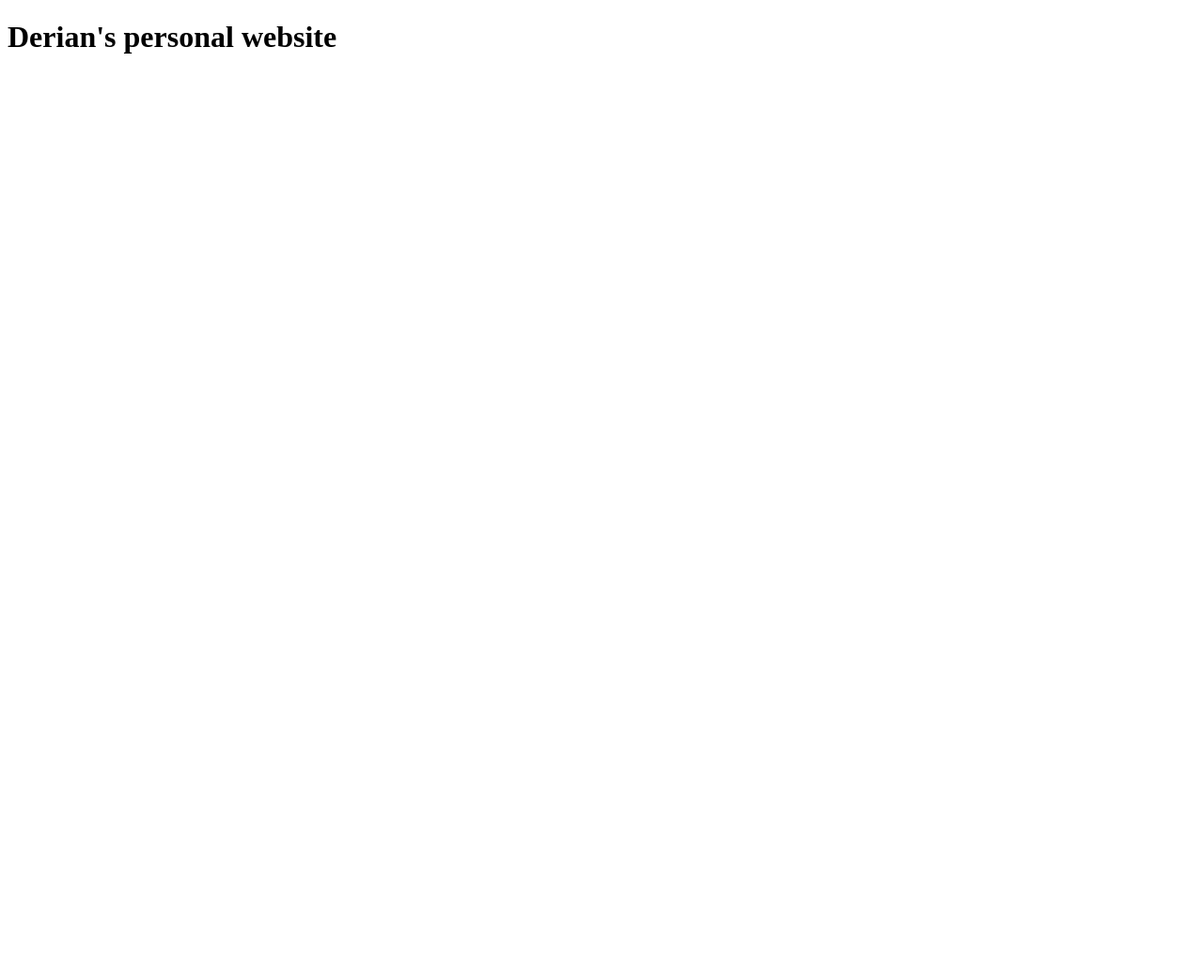
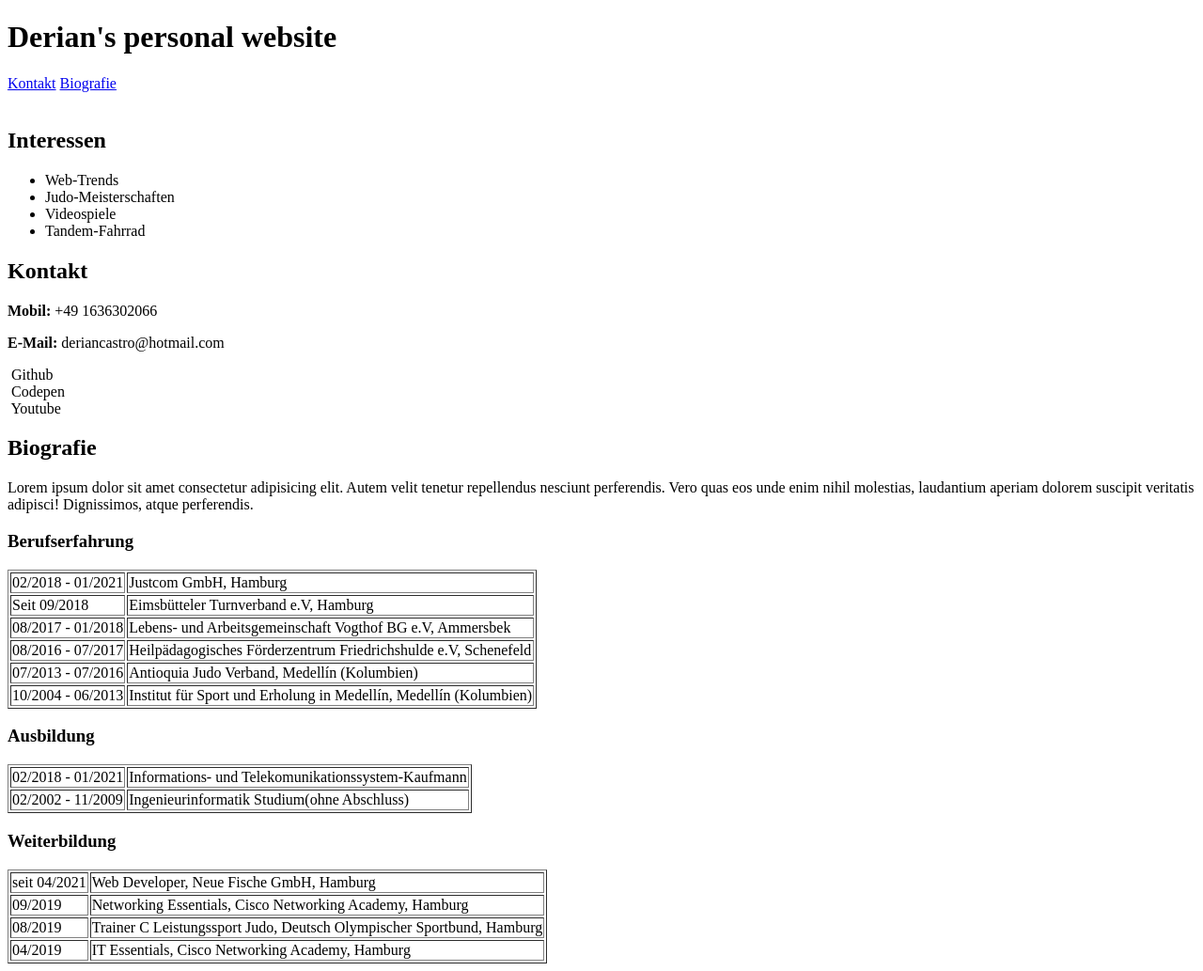
Before and after one commit to deriancastro/personal-website, a plain HTML site: page index.html in a window 1280 px wide. Shown: the whole page at 94% size. Before the commit the page ends 800 px from the top, so only its background shows below. Drawn offline with Linux system fonts and the light colour scheme.

Commit message:
create Index.html

```diff
--- a/index.html
+++ b/index.html
@@ -1,26 +1,120 @@
 <!DOCTYPE html>
 <html lang="de">
+
 <head>
     <meta charset="UTF-8">
     <meta http-equiv="X-UA-Compatible" content="IE=edge">
     <meta name="viewport" content="width=device-width, initial-scale=1.0">
     <title>Personal Website</title>
 </head>
+
 <body>
     <header>
         <h1>Derian's personal website</h1>
         <nav>
-            <a href="#about"></a>
-            <a href="#skill"></a>
+            <a href="#contact">Kontakt</a>
+            <a href="#bio">Biografie</a>
         </nav>
     </header>
     <main>
-        <section id="about">
+        <img src="" alt="">
+
+        <section id="interests">
+            <h2>Interessen</h2>
+            <ul>
+                <li>Web-Trends</li>
+                <li>Judo-Meisterschaften</li>
+                <li>Videospiele</li>
+                <li>Tandem-Fahrrad</li>
+            </ul>
+        </section>
+
+        <section id="contact">
+            <h2>Kontakt</h2>
+            <p><b>Mobil: </b>+49 1636302066</p>
+            <p><b>E-Mail: </b>deriancastro@hotmail.com</p>
+
+            <div>
+                <img src="" alt="">
+                <a>Github</a>
+            </div>
+            <div>
+                <img src="" alt="">
+                <a>Codepen</a>
+            </div>
+            <div>
+                <img src="" alt="">
+                <a>Youtube</a>
+            </div>
 
         </section>
-        <section id="skill">
 
+        <section id="bio">
+            <h2>Biografie</h2>
+            <p>Lorem ipsum dolor sit amet consectetur adipisicing elit. Autem velit tenetur repellendus nesciunt perferendis. Vero quas eos unde enim nihil molestias, laudantium aperiam dolorem suscipit veritatis adipisci! Dignissimos, atque perferendis.</p>
+            <h3>Berufserfahrung</h3>
+            <table border="1px">
+                <tr>
+                    <td>02/2018 - 01/2021</td>
+                    <td>Justcom GmbH, Hamburg</td>
+                </tr>
+                <tr>
+                    <td>Seit 09/2018</td>
+                    <td>Eimsbütteler Turnverband e.V, Hamburg</td>
+                </tr>
+                <tr>
+                    <td>08/2017 - 01/2018</td>
+                    <td>Lebens- und Arbeitsgemeinschaft Vogthof BG e.V, Ammersbek</td>
+                </tr>
+                <tr>
+                    <td>08/2016 - 07/2017</td>
+                    <td>Heilpädagogisches Förderzentrum Friedrichshulde e.V, Schenefeld</td>
+                </tr>
+                <tr>
+                    <td>07/2013 - 07/2016</td>
+                    <td>Antioquia Judo Verband, Medellín (Kolumbien)</td>
+                </tr>
+                <tr>
+                    <td>10/2004 - 06/2013</td>
+                    <td>Institut für Sport und Erholung in Medellín, Medellín (Kolumbien)</td>
+                </tr>
+            </table>
+
+            <h3>Ausbildung</h3>
+            <table border="1px">
+                <tr>
+                    <td>02/2018 - 01/2021</td>
+                    <td>Informations- und Telekomunikationssystem-Kaufmann</td>
+                </tr>
+                <tr>
+                    <td>02/2002 - 11/2009</td>
+                    <td>Ingenieurinformatik Studium(ohne Abschluss)</td>
+                </tr>
+            </table>
+
+            <h3>Weiterbildung</h3>
+            <table border="1px">
+                <tr>
+                    <td>seit 04/2021</td>
+                    <td>Web Developer, Neue Fische GmbH, Hamburg</td>
+                </tr>
+                <tr>
+                    <td>09/2019</td>
+                    <td>Networking Essentials, Cisco Networking Academy, Hamburg</td>
+                </tr>
+                <tr>
+                    <td>08/2019</td>
+                    <td>Trainer C Leistungssport Judo, Deutsch Olympischer Sportbund, Hamburg</td>
+                </tr>
+                <tr>
+                    <td>04/2019</td>
+                    <td>IT Essentials, Cisco Networking Academy, Hamburg</td>
+                </tr>
+            </table>
         </section>
+
+
     </main>
 </body>
+
 </html>
```
